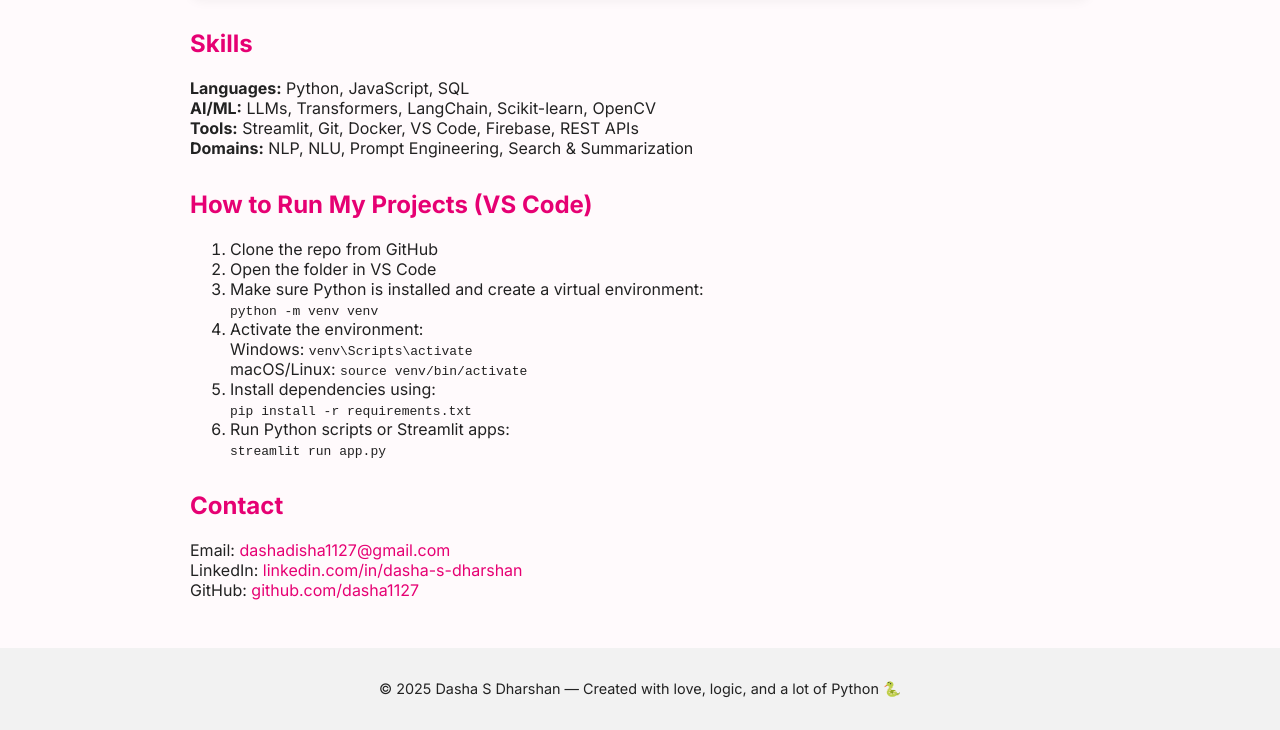
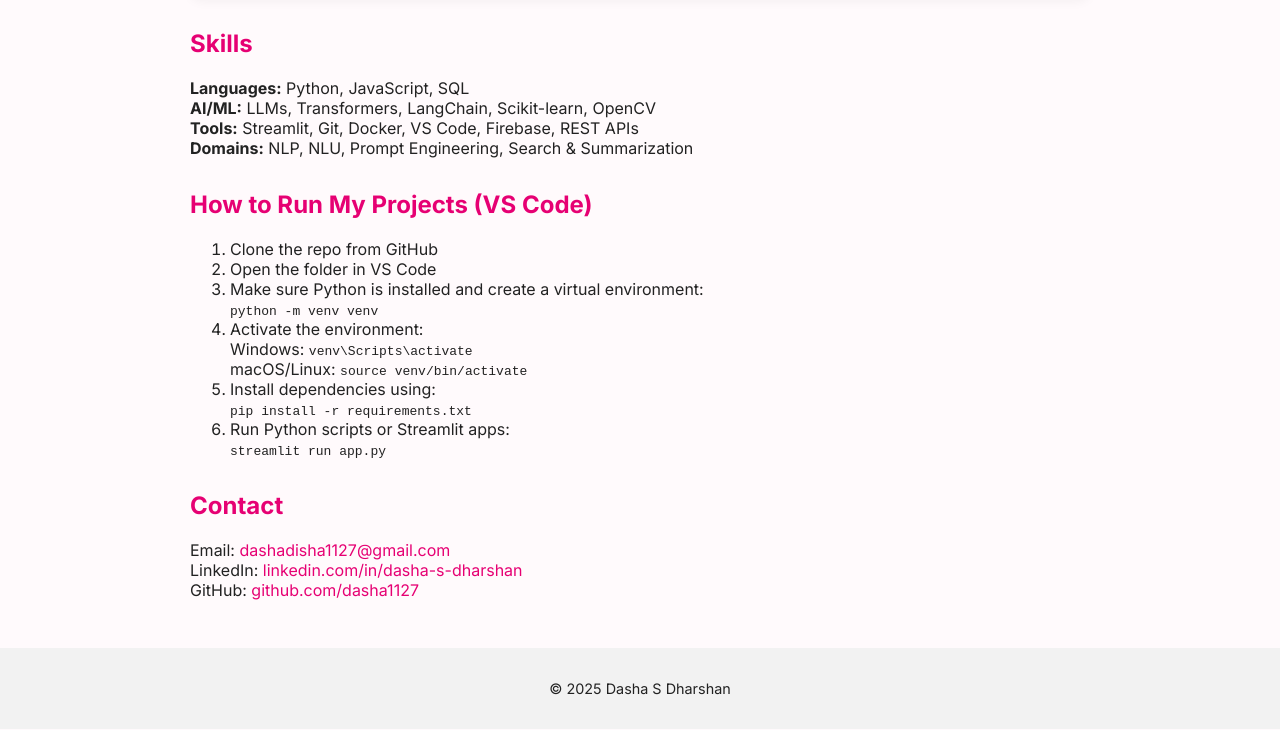
Before and after one commit to dasha1127/My-portfolio, a plain HTML site: page index.html in a window 1280 px wide. Shown: the part 1784-2514 px from the top of the page. Drawn offline with Linux system fonts and the light colour scheme.

Commit message:
Update footer text

```diff
--- a/index.html
+++ b/index.html
@@ -124,7 +124,9 @@
             <p><strong>GitHub:</strong> <a href="https://github.com/dasha1127/corrosion-detction-using-cnn"
                     target="_blank">corrosion-detction-using-cnn</a></p>
             <p><strong>Tech:</strong> Python, TensorFlow/Keras, CNN, Computer Vision</p>
-            <p>Deep learning project using Convolutional Neural Networks to detect and classify corrosion in metal structures. Implements image preprocessing, model training, and evaluation for automated corrosion inspection.</p>
+            <p>Deep learning project using Convolutional Neural Networks to detect and classify corrosion in metal
+                structures. Implements image preprocessing, model training, and evaluation for automated corrosion
+                inspection.</p>
         </div>
 
 
@@ -162,7 +164,7 @@
     </section>
 
     <footer>
-        &copy; 2025 Dasha S Dharshan — Created with love, logic, and a lot of Python 🐍
+        &copy; 2025 Dasha S Dharshan
     </footer>
 </body>
 
```
